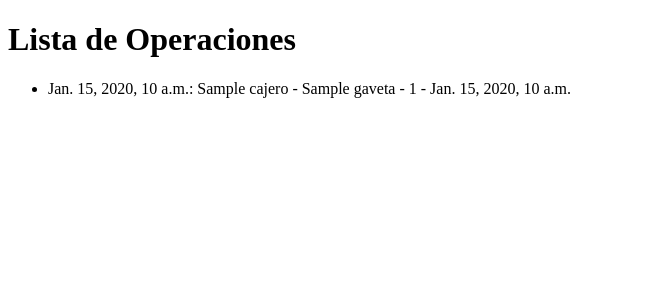
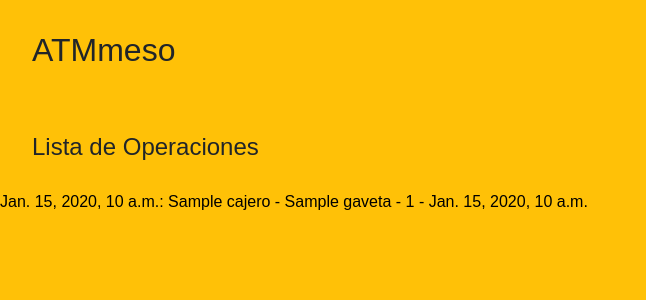
Before and after one commit to santibovina/ATMMESO2024, a Django app: template cajeros/operaciones/templates/operaciones/lista_operaciones.html in a window 1280 px wide. Shown: the top 300 px of the page, without its empty margins (0-646 px from the left). Run offline with Django 5.2, Linux system fonts and the light colour scheme; the template is opened without the code that fills it: most values are stand-ins (such as "Sample title", 1, 10 or a date in 2020).

Commit message:
Cambios menores

```diff
--- a/cajeros/cajeros/urls.py
+++ b/cajeros/cajeros/urls.py
@@ -24,5 +24,5 @@ urlpatterns = [
     path('operaciones/', include('operaciones.urls')),
     path('accounts/login/', auth_views.LoginView.as_view(), name='login'),
     path('accounts/logout/', auth_views.LogoutView.as_view(), name='logout'),
-    path('', home, name='home'),  # Agrega esta línea para la página principal
+    path('', home, name='home'),
 ]
--- a/cajeros/operaciones/forms.py
+++ b/cajeros/operaciones/forms.py
@@ -4,7 +4,7 @@ from .models import Operacion, Cajero, Gaveta
 class OperacionForm(forms.ModelForm):
     class Meta:
         model = Operacion
-        fields = ['cajero', 'gaveta', 'numero_precinto', 'total_por_denominacion', 'fecha_actualizacion']
+        fields = ['fecha_actualizacion', 'cajero', 'numero_precinto', 'billete', 'total_por_denominacion', 'gaveta']
 
     def clean(self):
         cleaned_data = super().clean()
--- /dev/null
+++ b/cajeros/operaciones/static/style.css
@@ -0,0 +1,23 @@
+* {
+    margin: 0;
+    padding: 0;
+    box-sizing: border-box;
+    font-family: 'PT Sans', sans-serif;
+    background-color: #ffc107;
+}
+
+h1 {
+    font-weight: 400;
+    color: #212529;
+    padding: 2rem;
+}
+
+h2 {
+    font-weight: 200;
+    color: #212529;
+    padding: 2rem;
+}
+
+form {
+    padding: 2rem;
+}
--- a/cajeros/operaciones/templates/home.html
+++ b/cajeros/operaciones/templates/home.html
@@ -1,10 +1,12 @@
 <!-- templates/home.html -->
+{% load static %}
 <!DOCTYPE html>
 <html>
 <head>
+    <link rel="stylesheet" href="{% static 'style.css' %}">
     <title>ATMMESO2024</title>
 </head>
 <body>
-    <h1>ATMMESO2024</h1>
+    <h1>ATMmeso</h1>
 </body>
 </html>
--- a/cajeros/operaciones/templates/operaciones/lista_operaciones.html
+++ b/cajeros/operaciones/templates/operaciones/lista_operaciones.html
@@ -1,10 +1,13 @@
+{% load static %}
 <!DOCTYPE html>
 <html>
 <head>
+    <link rel="stylesheet" href="{% static 'style.css' %}">
     <title>Lista de Operaciones</title>
 </head>
 <body>
-    <h1>Lista de Operaciones</h1>
+    <h1>ATMmeso</h1>
+    <h2>Lista de Operaciones</h2>
     <ul>
         {% for operacion in operaciones %}
         <li>{{ operacion.fecha_operacion }}: {{ operacion.cajero }} - {{ operacion.gaveta }} - {{ operacion.total_por_denominacion }} - {{ operacion.fecha_actualizacion }}</li>
--- a/cajeros/operaciones/templates/operaciones/registrar_operacion.html
+++ b/cajeros/operaciones/templates/operaciones/registrar_operacion.html
@@ -1,10 +1,13 @@
+{% load static %}
 <!DOCTYPE html>
 <html>
 <head>
+    <link rel="stylesheet" href="{% static 'style.css' %}">
     <title>Registrar Operación</title>
 </head>
 <body>
-    <h1>Registrar Operación</h1>
+    <h1>ATMmeso</h1>
+    <h2>Registrar Operación</h2>
     <form method="post">
         {% csrf_token %}
         {{ form.as_p }}
```
